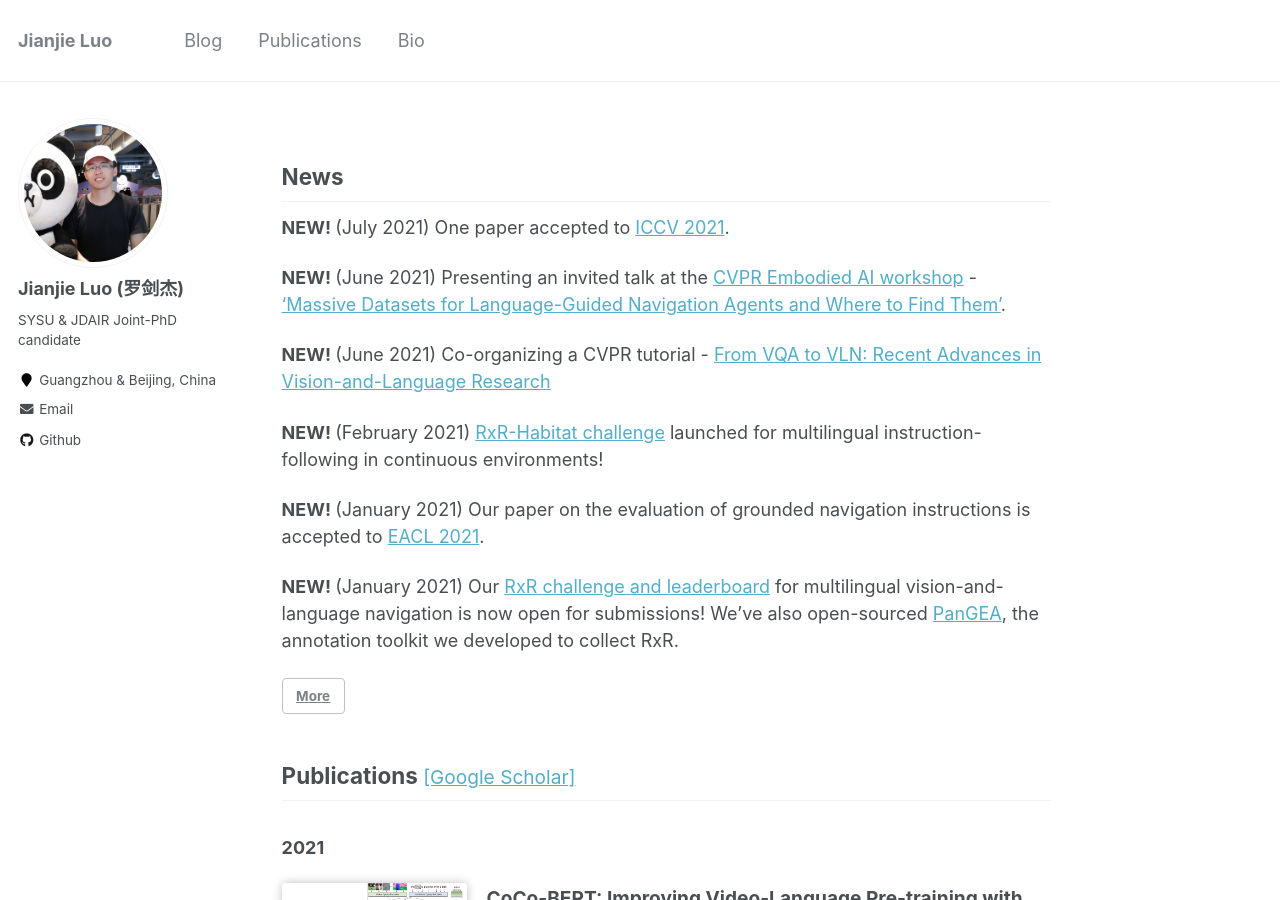
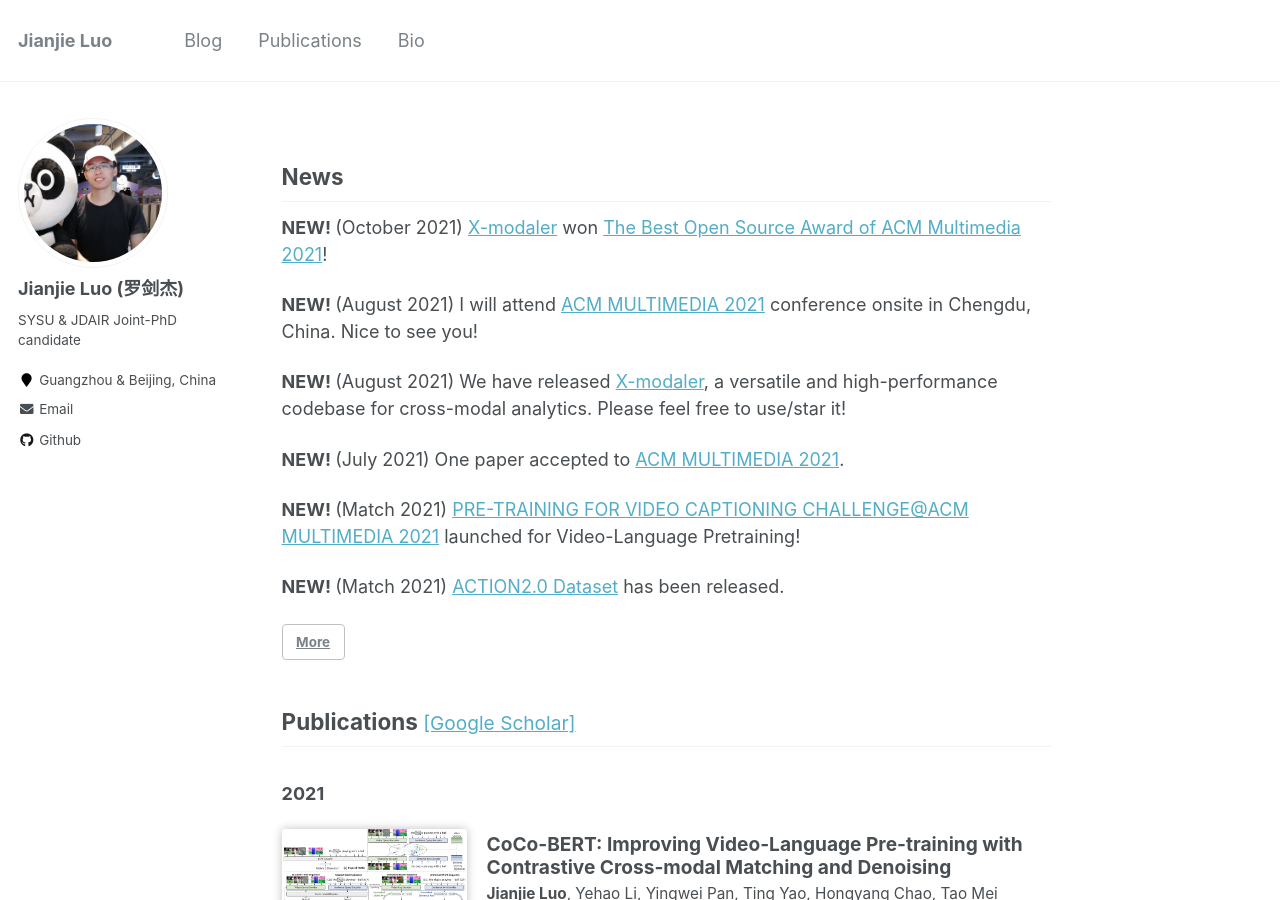
Before and after one commit to jianjieluo/jianjieluo.github.io, a Jekyll site: the page built from _pages/about.md, in a window 1280 px wide and 900 px high. Built offline with Jekyll 4.4.1, drawn with Linux system fonts in a browser that asks for light colours; a script that is not in the unit is left out; some of the changed lines change nothing that is shown.

Commit message:
update news

```diff
--- a/_data/news.yaml
+++ b/_data/news.yaml
@@ -1,51 +1,18 @@
 # News on home page
 main:
-  - "(July 2021) One paper accepted to [ICCV 2021](http://iccv2021.thecvf.com/home)."
-  - "(June 2021) Presenting an invited talk at the [CVPR Embodied AI workshop](https://embodied-ai.org/) - ['Massive Datasets for Language-Guided Navigation Agents and Where to Find Them'](https://youtu.be/r5RmmXeUAwE)."
-  - "(June 2021) Co-organizing a CVPR tutorial - [From VQA to VLN: Recent Advances in Vision-and-Language Research](https://vqa2vln-tutorial.github.io/)"
-  - "(February 2021) [RxR-Habitat challenge](https://ai.google.com/research/rxr/habitat?active_tab=leaderboard) launched for multilingual instruction-following in continuous environments!"
-  - "(January 2021) Our paper on the evaluation of grounded navigation instructions is accepted to [EACL 2021](https://2021.eacl.org/)."
-  - "(January 2021) Our [RxR challenge and leaderboard](https://ai.google.com/research/rxr/) for multilingual vision-and-language navigation is now open for submissions! We've also open-sourced [PanGEA](https://github.com/google-research/pangea), the annotation toolkit we developed to collect RxR."
+  - "(October 2021) [X-modaler](https://github.com/YehLi/xmodaler) won [The Best Open Source Award of ACM Multimedia 2021](https://2021.acmmm.org/)!"
+  - "(August 2021) I will attend [ACM MULTIMEDIA 2021](https://2021.acmmm.org/) conference onsite in Chengdu, China. Nice to see you!"
+  - "(August 2021) We have released [X-modaler](https://github.com/YehLi/xmodaler), a versatile and high-performance codebase for cross-modal analytics. Please feel free to use/star it!"
+  - "(July 2021) One paper accepted to [ACM MULTIMEDIA 2021](https://2021.acmmm.org/main-track-list)."
+  - "(Match 2021) [PRE-TRAINING FOR VIDEO CAPTIONING CHALLENGE@ACM MULTIMEDIA 2021](http://www.auto-video-captions.top/2021/) launched for Video-Language Pretraining!"
+  - "(Match 2021) [ACTION2.0 Dataset](http://www.auto-video-captions.top/2021/dataset) has been released."
 
 all:
-  - "(July 2021) One paper accepted to [ICCV 2021](http://iccv2021.thecvf.com/home)."
-  - "(June 2021) Presenting an invited talk at the [CVPR Embodied AI workshop](https://embodied-ai.org/) - ['Massive Datasets for Language-Guided Navigation Agents and Where to Find Them'](https://youtu.be/r5RmmXeUAwE)."
-  - "(June 2021) Co-organizing a CVPR tutorial - [From VQA to VLN: Recent Advances in Vision-and-Language Research](https://vqa2vln-tutorial.github.io/)"
-  - "(February 2021) [RxR-Habitat Challenge](https://ai.google.com/research/rxr/habitat?active_tab=leaderboard) launched for multilingual instruction-following in continuous environments!"
-  - "(January 2021) Our paper on the evaluation of grounded navigation instructions is accepted to [EACL 2021](https://2021.eacl.org/)."
-  - "(January 2021) Our [RxR challenge and leaderboard](https://ai.google.com/research/rxr/) for multilingual vision-and-language navigation is now open for submissions! We've also open-sourced [PanGEA](https://github.com/google-research/pangea), the annotation toolkit we developed to collect RxR."
-  - "(December 2020) Recognized as an [EMNLP 2020 outstanding reviewer](https://www.aclweb.org/anthology/2020.emnlp-main.0.pdf)."
-  - "(October 2020) Excited to release our new [RxR dataset](https://github.com/google-research-datasets/RxR) for multilingual Vision-and-Language Navigation (VLN)."
-  - "(October 2020) Our VLN sim-to-real paper is accepted to [CoRL 2020](https://www.robot-learning.org/)."
-  - "(September 2020) Two papers accepted to [EMNLP 2020](https://2020.emnlp.org/)."
-  - "(July 2020) Two papers accepted to [ECCV 2020](https://eccv2020.eu/)."
-  - "(June 2020) Presenting an invited talk at the [VizWiz workshop](https://vizwiz.org/workshops/2020-workshop/) at [CVPR 2020](http://cvpr2020.thecvf.com/)."
-  - "(February 2020) Our [REVERIE](https://arxiv.org/abs/1904.10151) paper on remote embodied referring expressions is accepted to CVPR as an oral presentation."
-  - "(February 2020) Delighted to be co-organizing workshops on [Embodied Vision, Actions and Language (EVAL)](https://askforalfred.com/EVAL/) at ECCV 2020 and [Advances in Language and Vision Research (ALVR)](https://alvr-workshop.github.io/) at ACL 2020."
-  - "(October 2019) Excited to announce: from January, I'll be a Research Scientist at Google in Austin! Looking forward to collaborating with [Jason Baldridge](https://ai.google/research/people/JasonBaldridge/), [Radu Soricut](https://ai.google/research/people/105783) and others!"
-  - "(September 2019) Our paper [Chasing Ghosts: Instruction Following as Bayesian State Tracking](https://arxiv.org/abs/1907.02022) is accepted to [NeurIPS 2019](https://neurips.cc/)."
-  - "(July 2019) Our [nocaps](https://nocaps.org/) paper is accepted to [ICCV 2019](http://iccv2019.thecvf.com/)."
-  - "(May 2019) Recognized as a [CVPR 2019 outstanding reviewer](http://cvpr2019.thecvf.com/files/CVPR_2019_Program_Guide.pdf)."
-  - "(May 2019) We have released the [nocaps](https://nocaps.org/) benchmark for **n**ovel **o**bject **cap**tioning at **s**cale."
-  - "(April 2019) We have a paper accepted to [ICML 2019](https://icml.cc/). Congratulations Ashwin."
-  - "(February 2019) Co-organizing the [Visual Question Answering and Dialog Workshop](https://visualqa.org/workshop.html) and the [Habitat: Embodied Agents Challenge and Workshop](https://facebookmicrosites.github.io/habitat-website/workshop/) at CVPR 2019."
-  - "(February 2019) We have a paper accepted to [CVPR 2019](http://cvpr2019.thecvf.com/). Congratulations to Huda and Vincent."
-  - "(February 2019) I am serving as an Area Chair for [NeurIPS 2019](https://neurips.cc/Conferences/2019)."
-  - "(December 2018) Co-organizing the [Visually Grounded Interaction and Language Workshop](https://nips2018vigil.github.io/) at NeurIPS."
-  - "(September 2018) Recognized as a [NeurIPS 2018 outstanding reviewer](https://media.nips.cc/Conferences/NIPS2018/NIPS-2018-Conference-Book.pdf)."
-  - "(September 2018) Our paper is accepted to [NeurIPS 2018](https://nips.cc/)."
-  - "(August 2018) We have one paper accepted to [EMNLP 2018](http://emnlp2018.org/)."
-  - "(July 2018) Excited to announce that I have started as a research scientist at Georgia Tech, collaborating with [Dhruv Batra](https://www.cc.gatech.edu/~dbatra/) and [Devi Parikh](https://www.cc.gatech.edu/~parikh/)."
-  - "(July 2018) Slides available from our tutorial on [Connecting Language and Vision to Actions](https://lvatutorial.github.io/) at [ACL 2018](http://acl2018.org/)."
-  - "(June 2018) Presenting an invited talk at the [VQA Challenge and Visual Dialog workshop](http://visualqa.org/workshop) at CVPR."
-  - "(May 2018) Our Vision and Language Navigation (VLN) [challenge and leaderboard](https://evalai.cloudcv.org/web/challenges/challenge-page/97/overview) is now live on EvalAI!"
-  - "(May 2018) Very excited to be an organizer of the ECCV 2018 workshop on [Visual Learning and Embodied Agents in Simulation Environments](https://eccv18-vlease.github.io/)."
-  - "(April 2018) We have a paper accepted to [ACL 2018](http://acl2018.org/)."
-  - "(February 2018) We have three papers accepted to CVPR 2018, including [one oral](/up-down-attention/) and [one spotlight](https://bringmeaspoon.org/)! Congratulations to all co-authors."
-  - "(February 2018) We have published code for our recently [state-of-the-art image captioning model](https://github.com/peteanderson80/Up-Down-Captioner)."
-  - "(December 2017) We will be presenting our work on [Vision-and-Language Navigation](https://bringmeaspoon.org/) at the NIPS 2017 [ViGIL workshop](https://nips2017vigil.github.io)."
-  - "(Sept 2017) We have been selected to receive a [Facebook ParlAI research award](https://research.fb.com/announcing-the-winners-of-the-facebook-parlai-research-awards/)."
-  - "(26 July 2017) We are 1st in the 2017 Visual Question Answering (VQA) Challenge at CVPR! We are also 1st on the MSCOCO image captioning leaderboard. Details and code are on the [project page](/up-down-attention/)."
-  - "(July 2017) Our paper on [out-of-domain image captioning](/images/constrained-beam-search.pdf) is accepted to EMNLP 2017."
-  - "(April 2017) I am currently interning with the Deep Learning Technology Center working with [Lei Zhang](https://www.microsoft.com/en-us/research/people/leizhang/) and [Xiaodong He](https://www.microsoft.com/en-us/research/people/xiaohe/) at Microsoft AI & Research, Redmond, Washington USA."
-  - "(July 2016) We have released a new [image caption evaluation metric (SPICE)](/spice/) that improves on CIDEr and METEOR. The paper will appear at ECCV 2016."
+  - "(October 2021) [X-modaler](https://github.com/YehLi/xmodaler) won [The Best Open Source Award of ACM Multimedia 2021](https://2021.acmmm.org/)!"
+  - "(August 2021) I will attend [ACM MULTIMEDIA 2021](https://2021.acmmm.org/) conference onsite in Chengdu, China. Nice to see you!"
+  - "(August 2021) We have released [X-modaler](https://github.com/YehLi/xmodaler), a versatile and high-performance codebase for cross-modal analytics. Please feel free to use/star it!"
+  - "(July 2021) One paper accepted to [ACM MULTIMEDIA 2021](https://2021.acmmm.org/main-track-list)."
+  - "(Match 2021) [PRE-TRAINING FOR VIDEO CAPTIONING CHALLENGE@ACM MULTIMEDIA 2021](http://www.auto-video-captions.top/2021/) launched for Video-Language Pretraining!"
+  - "(Match 2021) [ACTION2.0 Dataset](http://www.auto-video-captions.top/2021/dataset) has been released."
+  - "(Match 2020) [PRE-TRAINING FOR VIDEO CAPTIONING CHALLENGE@ACM MULTIMEDIA 2020](http://www.auto-video-captions.top/2020/) launched for Video-Language Pretraining!"
+  - "(Match 2020) We have released a large-scale video-language pre-training dataset [Auto-captions on GIF(ACTION)](http://www.auto-video-captions.top/2020/dataset) to facilitate Video-Language Pretraining!"
```
